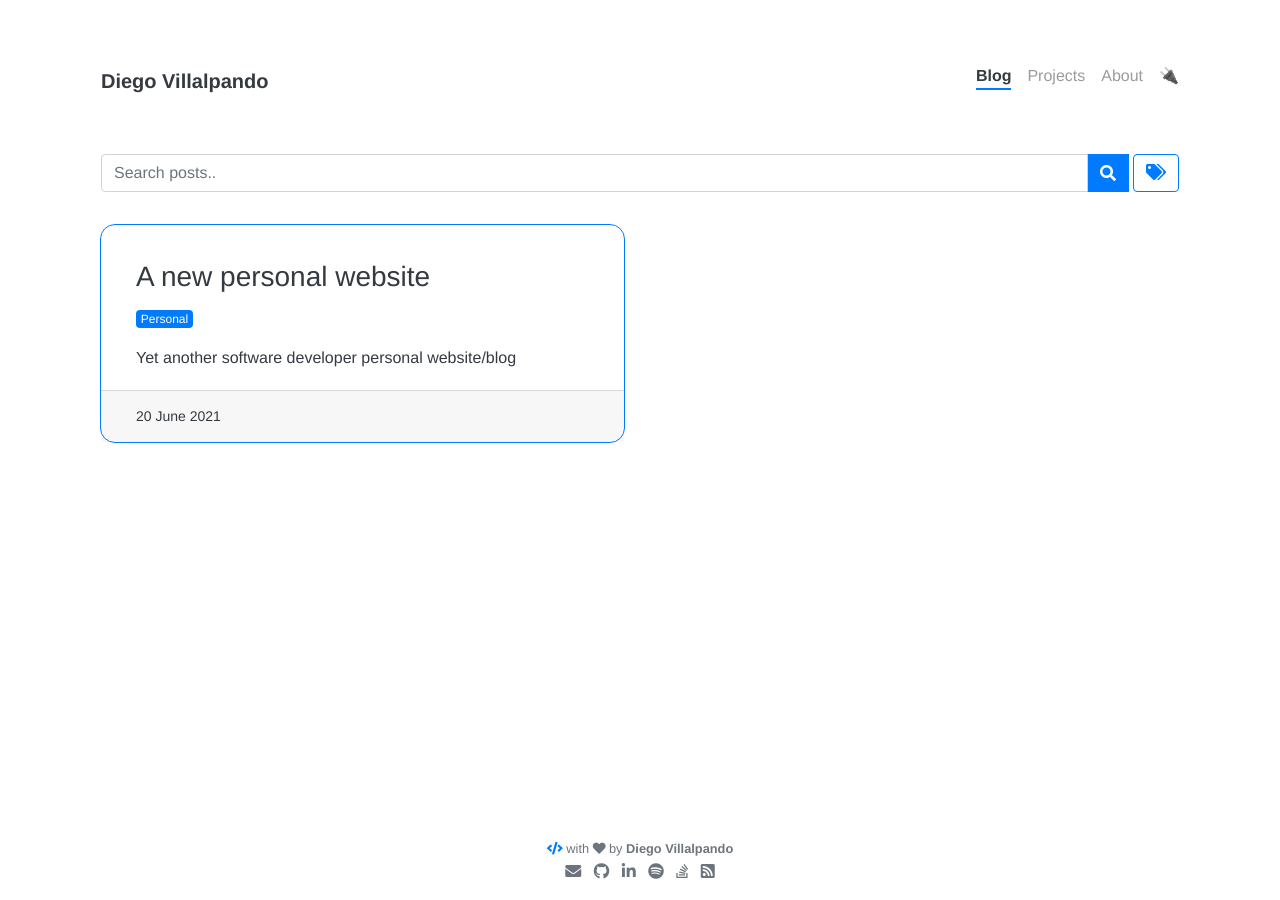
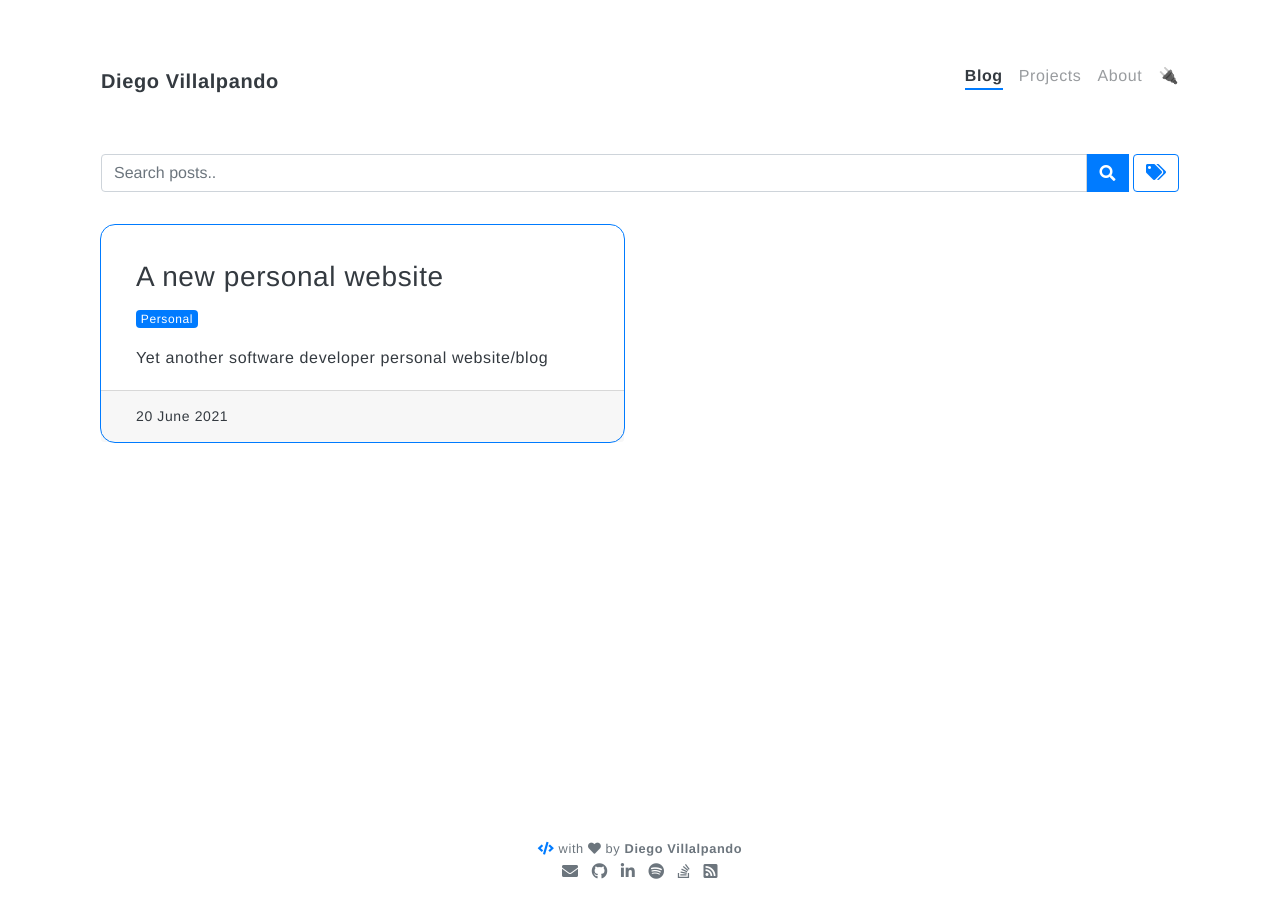
Before and after one commit to Dialvive/dialvive.dev, a Jekyll site: the page built from pages/blog.html, in a window 1280 px wide. Built offline with Jekyll 4.4.1, drawn with Linux system fonts in a browser that asks for light colours; nearby versions of some CDN libraries; comment, search, counter and statistics services are not loaded.

Commit message:
Update _base.scss

```diff
--- a/_sass/_base.scss
+++ b/_sass/_base.scss
@@ -5,6 +5,12 @@ html {
 body {
   font-family: "Helvetica Neue", HelveticaNeue, "TeX Gyre Heros", TeXGyreHeros, FreeSans, "Nimbus Sans L", "Liberation Sans", Arimo, Helvetica, Arial, sans-serif;
   transition: all 0.5s ease-out !important;
+  letter-spacing: 0.618px;
+}
+
+p {
+  font-size: 16px;
+  max-width: 544px;
 }
 
 .badge {
```
